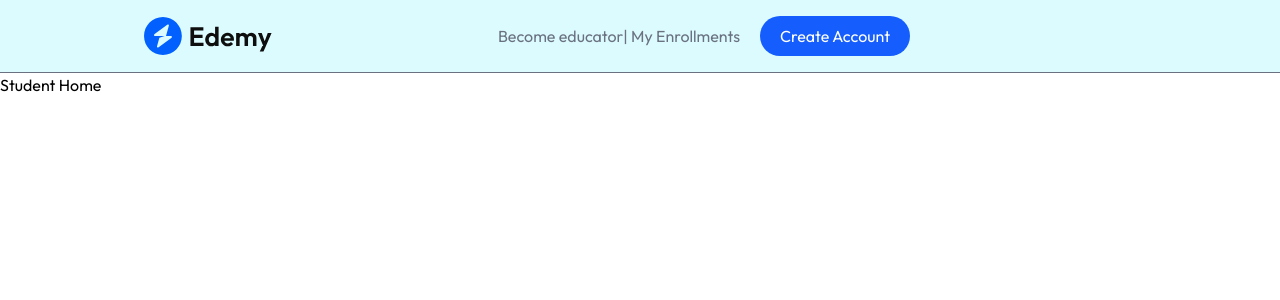
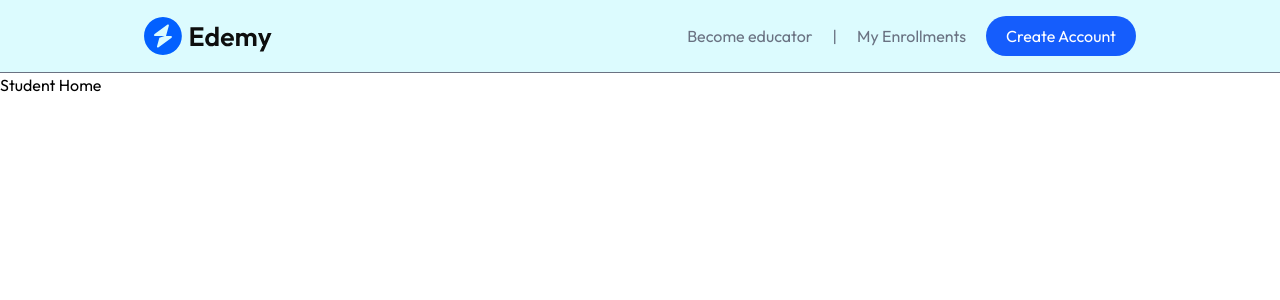
Before and after one commit to rentsaisy/julprluhpdwklfv, a React (Vite) app: page / in a window 1280 px wide. Shown: the top 300 px of the page. Built offline with nearby package versions, Linux system fonts and the light colour scheme.

Commit message:
fix the navbar position

```diff
--- a/src/components/student/Navbar.jsx
+++ b/src/components/student/Navbar.jsx
@@ -12,14 +12,14 @@ const Navbar = () => {
     : 'bg-cyan-100/70'}`}>
         <img src ={assets.logo} alt="Logo" className='w-28 lg:w-32 cursor-pointer' />
         <div className='hidden md:flex items-center gap-5 text-gray-500'>
-            <div>
+            <div className='flex items-center gap-5'>
               <button>Become educator</button>
               |  <Link to='/my-enrollments'> My Enrollments</Link>
             </div>
             <button className='bg-blue-600 text-white px-5 py-2 rounded-full'>
               Create Account</button>
         </div>
-        <div></div>
+        <div className='md:hidden'></div>
     </div>
   )
 }
```
